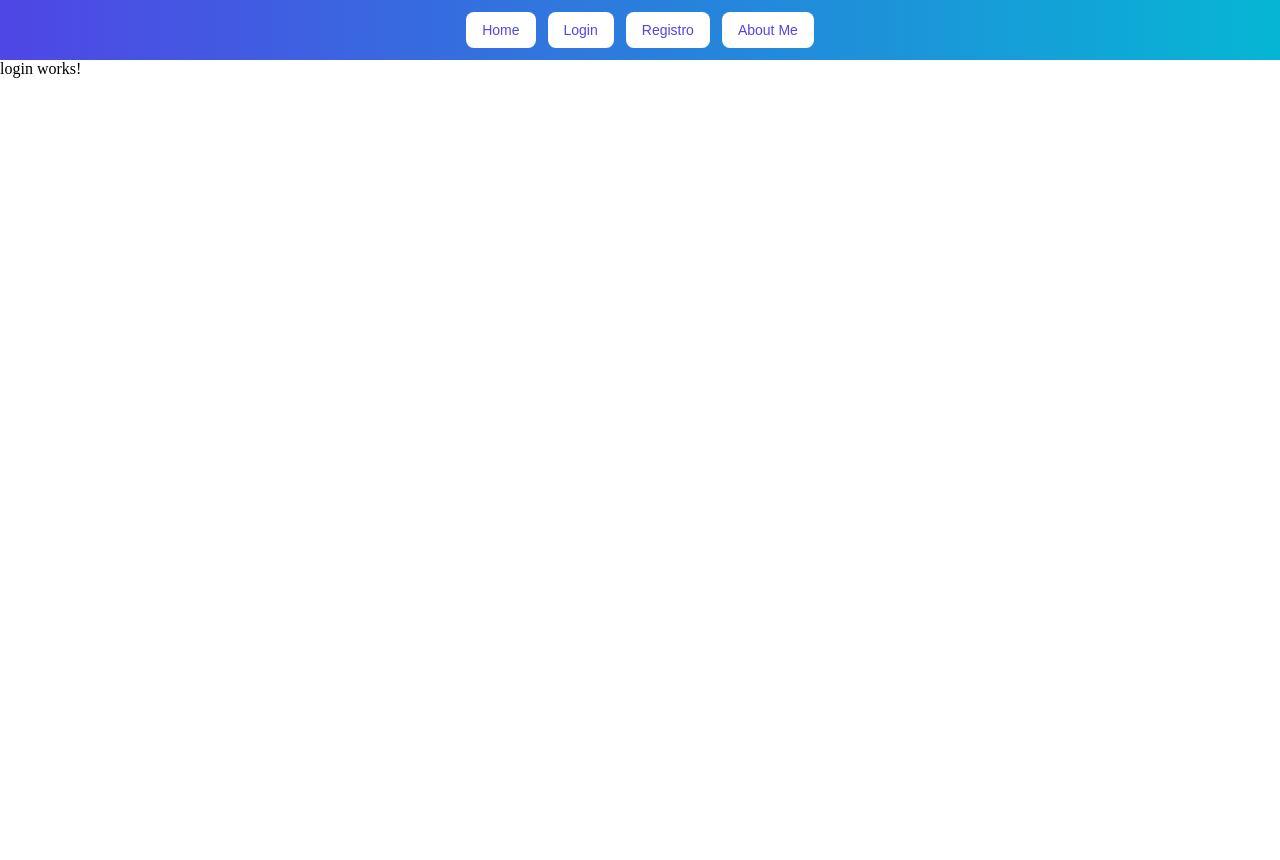
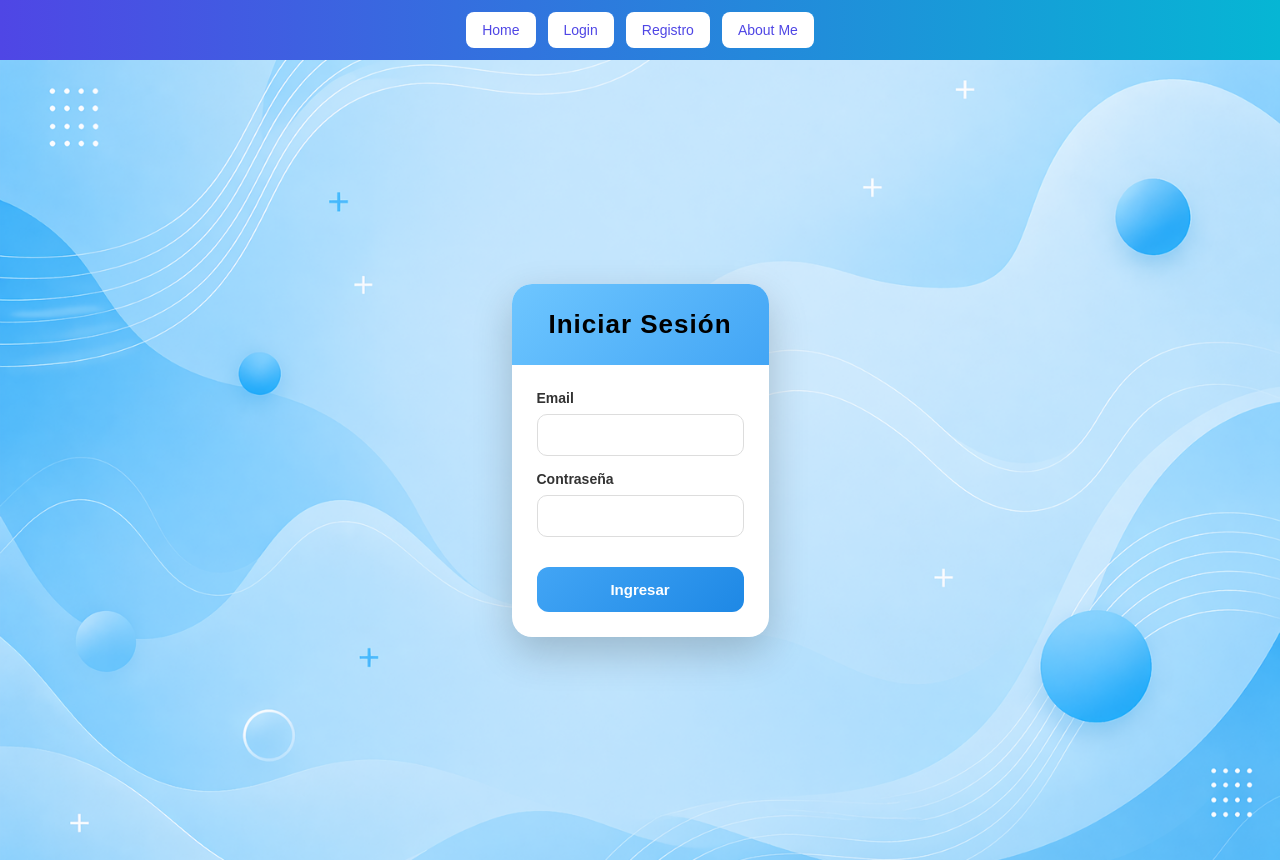
Before and after one commit to emmanuelalbe/SalaJuegos, an Angular app: page /login in a window 1280 px wide. Before the commit the page ends 800 px from the top, so only its background shows below. Built offline with nearby package versions, Linux system fonts and the light colour scheme.

Commit message:
Login listo

```diff
--- a/src/app/config/auth-service.ts
+++ b/src/app/config/auth-service.ts
@@ -45,4 +45,18 @@ export class AuthService  {
       }
   }
 
+  async login(datos:{email:string, password:string}): Promise<void> {
+    const response: AuthResponse = await this.supabase?.auth.signInWithPassword({
+      email: datos.email,
+      password: datos.password
+    });
+    if(response.error){
+      console.log(response.error.message)
+    }{
+      console.log(response.data);
+      this.usuarioActual = response.data.user;
+    }
+
 }
+
+}
--- a/src/app/pages/login/login.css
+++ b/src/app/pages/login/login.css
@@ -0,0 +1,125 @@
+/* Fondo general */
+#fondo {
+    background-image: url('/image/fondoRegistro.png');
+    background-size: cover;
+    background-repeat: no-repeat;
+    background-attachment: fixed;
+    background-position: center;
+
+    height: 100vh;
+
+    display: flex;
+    justify-content: center;
+    align-items: center;
+}
+
+/* Card principal */
+.card {
+    width: 100%;
+    max-width: 400px;
+    background: #ffffff;
+    border-radius: 20px;
+    box-shadow: 0 15px 40px rgba(0, 0, 0, 0.2);
+    overflow: hidden;
+    font-family: Arial, sans-serif;
+    backdrop-filter: blur(5px);
+}
+
+/* Título */
+.card-title {
+    background: linear-gradient(135deg, #6ec6ff, #42a5f5);
+    color: #000;
+    text-align: center;
+    padding: 25px;
+    font-size: 26px;
+    font-weight: bold;
+    letter-spacing: 1px;
+}
+
+/* Formulario */
+.card-form {
+    padding: 25px;
+}
+
+/* Grupo */
+.form-group {
+    display: flex;
+    flex-direction: column;
+    margin-bottom: 15px;
+}
+
+/* Labels */
+.form-group label {
+    margin-bottom: 8px;
+    font-weight: bold;
+    color: #333;
+    text-align: left;
+    font-size: 14px;
+}
+
+/* Inputs */
+input {
+    padding: 12px;
+    border-radius: 10px;
+    border: 1px solid #ddd;
+    transition: all 0.3s ease;
+    font-size: 14px;
+    outline: none;
+}
+
+/* Focus en inputs */
+input:focus {
+    border: 1px solid #42a5f5;
+    box-shadow: 0 0 8px rgba(66, 165, 245, 0.4);
+}
+
+/* Botón */
+.btn-submit {
+    width: 100%;
+    padding: 14px;
+    border: none;
+    border-radius: 12px;
+    background: linear-gradient(135deg, #42a5f5, #1e88e5);
+    color: white;
+    font-weight: bold;
+    cursor: pointer;
+    transition: 0.3s;
+    margin-top: 15px;
+    font-size: 15px;
+}
+
+/* Hover botón */
+.btn-submit:hover {
+    transform: translateY(-2px);
+    box-shadow: 0 8px 15px rgba(66, 165, 245, 0.4);
+}
+
+/* ERROR */
+.error {
+    border: 2px solid rgba(255, 0, 0, 0.5);
+    background-color: #ffe5e5;
+}
+
+/* Mensajes de error */
+.small-error {
+    color: #d32f2f;
+    font-size: 12px;
+    margin-top: 4px;
+    text-align: left;
+}
+
+/* Animación suave */
+.card {
+    animation: fadeIn 0.6s ease-in-out;
+}
+
+@keyframes fadeIn {
+    from {
+        opacity: 0;
+        transform: translateY(20px);
+    }
+    to {
+        opacity: 1;
+        transform: translateY(0);
+    }
+}
--- a/src/app/pages/login/login.html
+++ b/src/app/pages/login/login.html
@@ -1 +1,52 @@
-<p>login works!</p>
+   <div id="fondo">
+        <div class="login-container">
+            <div class="card">
+                <h1 class="card-title">Iniciar Sesión</h1>
+
+                <form class="card-form" [formGroup]="formulario" (ngSubmit)="ingresar()">
+
+                    <!-- MAIL -->
+                    <div class="form-group">
+                        <label for="email">Email</label>
+                        <input id="email" type="email" formControlName="email"
+                        [className]="formulario.controls.email.invalid && formulario.controls.email.touched ? 'error' : ''" />
+
+                        @if (formulario.controls.email.errors && formulario.controls.email.touched) {
+
+                        @if (formulario.controls.email.errors['required']) {
+                            <small class="small-error">El email es obligatorio</small>
+                        }
+
+                        @else if (formulario.controls.email.errors['email']) {
+                            <small class="small-error">Formato inválido</small>
+                        }
+
+                        }
+                    </div>
+
+                    <!-- CONTRASEÑA -->
+                    <div class="form-group">
+                        <label for="password">Contraseña</label>
+                        <input id="password" type="password" formControlName="password"
+                        [className]="formulario.controls.password.invalid && formulario.controls.password.touched ? 'error' : ''" />
+
+                        @if (formulario.controls.password.errors && formulario.controls.password.touched) {
+
+                        @if (formulario.controls.password.errors['required']) {
+                            <small class="small-error">La contraseña es obligatoria</small>
+                        }
+
+                        @else if (formulario.controls.password.errors['minlength']) {
+                            <small class="small-error">
+                            Mínimo {{ formulario.controls.password.errors['minlength'].requiredLength }} caracteres
+                            </small>
+                        }
+
+                        }
+                    </div>
+
+                <button type="submit" class="btn-submit">Ingresar</button>
+
+                </form>
+        </div>
+    </div>
--- a/src/app/pages/login/login.ts
+++ b/src/app/pages/login/login.ts
@@ -1,9 +1,32 @@
 import { Component } from '@angular/core';
+import { FormControl, FormGroup, ReactiveFormsModule, Validators } from '@angular/forms';
+import { inject } from '@angular/core';
+import { AuthService } from '../../config/auth-service';
+
 
 @Component({
   selector: 'app-login',
-  imports: [],
+  imports: [ReactiveFormsModule],
   templateUrl: './login.html',
   styleUrl: './login.css',
 })
-export class Login {}
+export class Login {
+
+  authService = inject(AuthService);
+
+  formulario = new FormGroup({
+    email: new FormControl('', {
+      nonNullable: true,
+      validators: [Validators.email, Validators.required]
+    }),
+    password: new FormControl('', {
+      nonNullable: true,
+      validators: [Validators.minLength(6), Validators.required]
+    })
+  });
+
+  ingresar() {
+    const datos = this.formulario.getRawValue();
+    this.authService.login(datos);
+  }
+}
--- a/src/app/pages/registro/registro.css
+++ b/src/app/pages/registro/registro.css
@@ -2,7 +2,7 @@
 /* Contenedor centrado */
 .card-container {
     max-width: 400px;
-    margin: 10px auto;
+    margin: auto;
     background: #ffffff;
     border-radius: 16px;
     box-shadow: 0 10px 25px rgba(0, 0, 0, 0.15);
```
Also changed, not shown: 2 other files (tests, documents, lock files or other folders).
